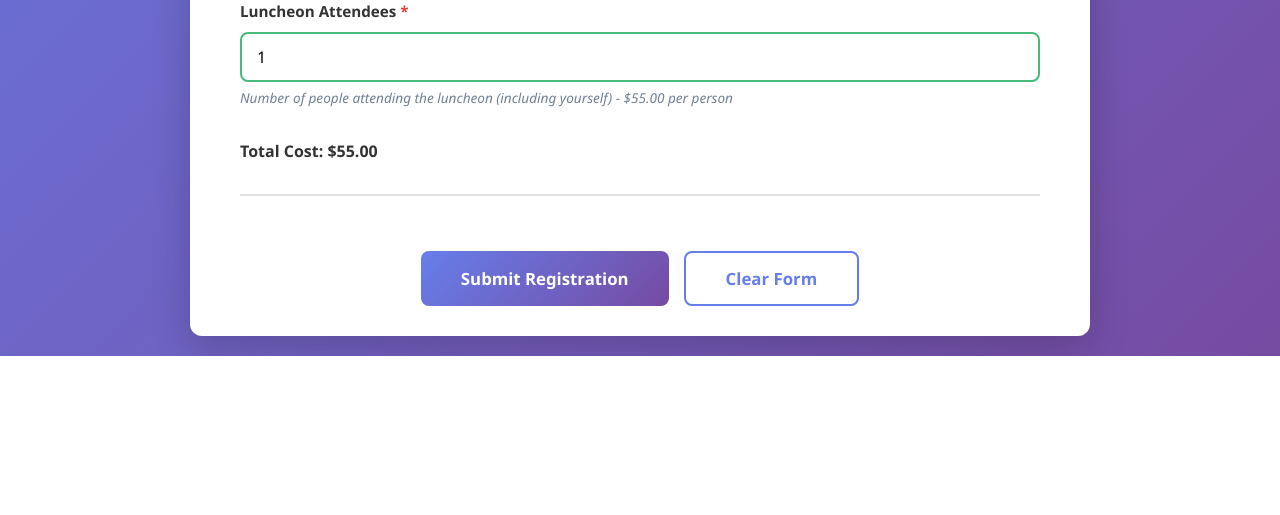
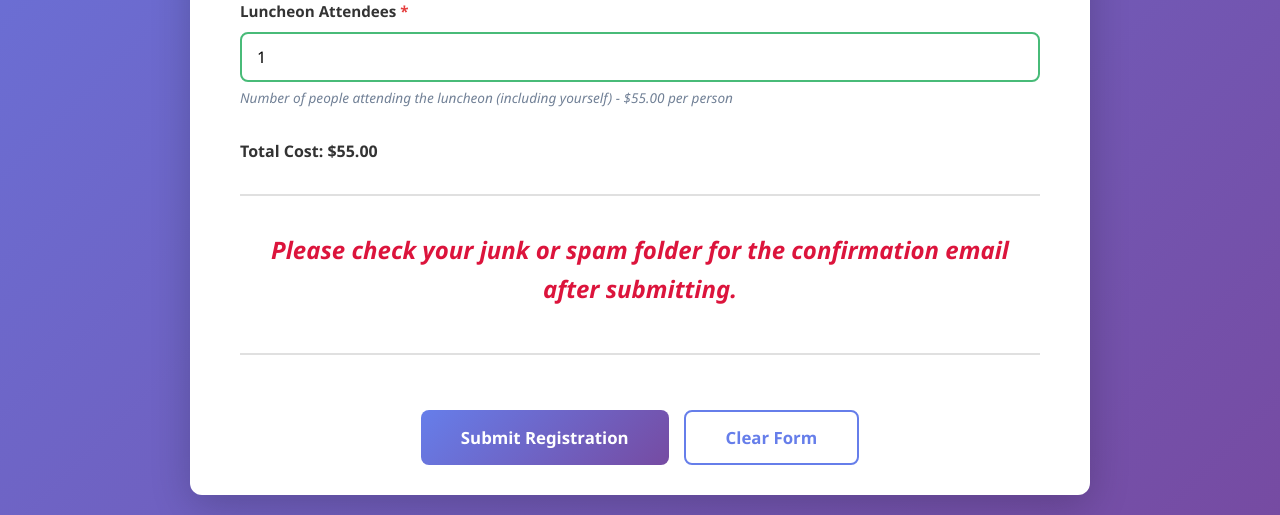
Before and after one commit to EagleGolf90/dsg, a PHP site: page /registration.html in a window 1280 px wide. Shown: the part 837-1352 px from the top of the page. Before the commit the page ends 1193 px from the top, so only its background shows below. Run offline with PHP 8.4, Linux system fonts and the light colour scheme.

Commit message:
Update few items per Carl

```diff
--- a/registration.html
+++ b/registration.html
@@ -127,6 +127,16 @@
             <div id="additionalNamesContainer"></div>
           </div>
 
+          <div class="form-section">
+            <h2
+              class="form-hint"
+              style="text-align: center; font-style: italic; color: crimson"
+            >
+              Please check your junk or spam folder for the confirmation email
+              after submitting.
+            </h2>
+          </div>
+
           <div class="form-actions">
             <button
               class="btn btn-primary"
--- a/registration.php
+++ b/registration.php
@@ -220,7 +220,7 @@ try {
 
     // Email content
     $mail->isHTML(true);
-    $mail->Subject = "New Registration: Christmas Luncheon - $firstName $lastName";
+    $mail->Subject = "DSG Registration: Christmas Luncheon - $firstName $lastName";
 
     // Build additional attendees list for email
     $additionalAttendeesHtml = '';
@@ -257,7 +257,7 @@ try {
             </head>
             <body>
                 <div class='header'>
-                    <h1>New Christmas Luncheon Registration</h1>
+                    <h1>DSG Christmas Luncheon Registration</h1>
                 </div>
                 <div class='content'>
                     <div class='info-box'>
```
Also changed, not shown: index.html (+15 -3 lines).
